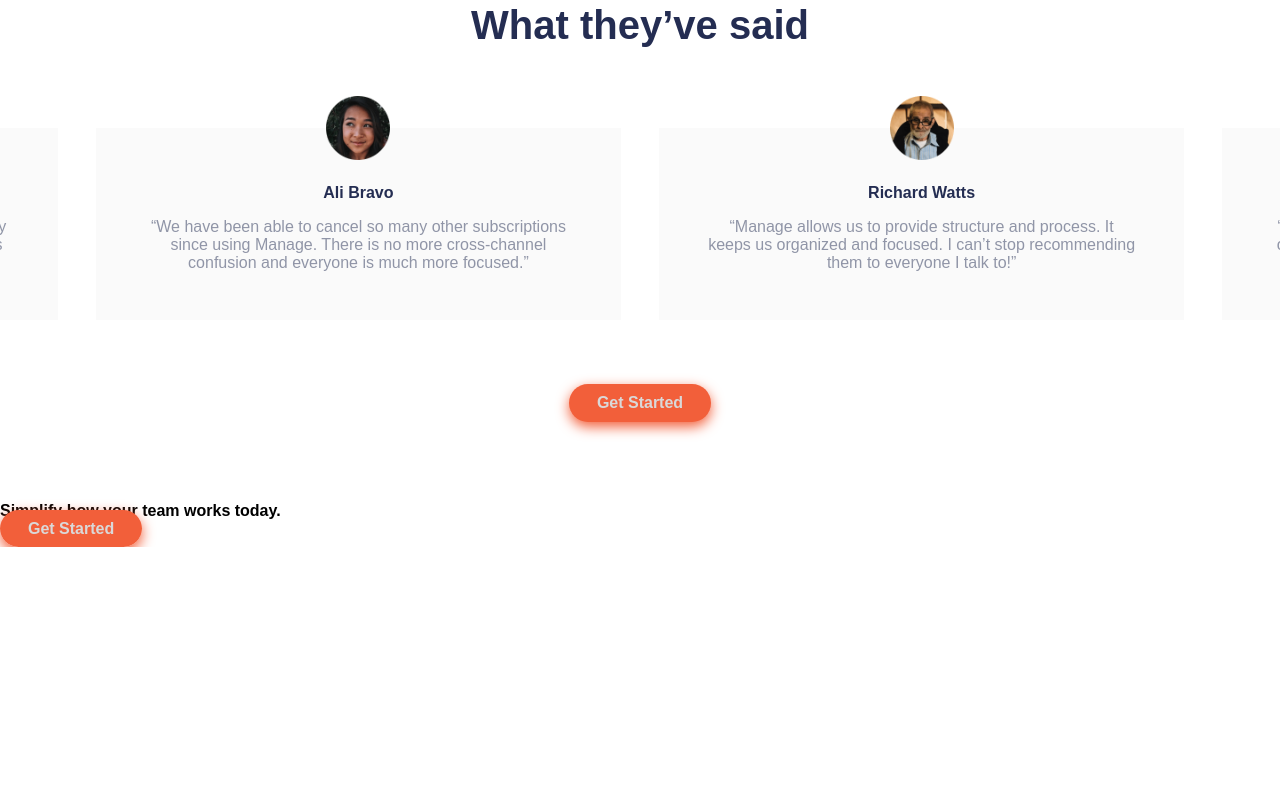
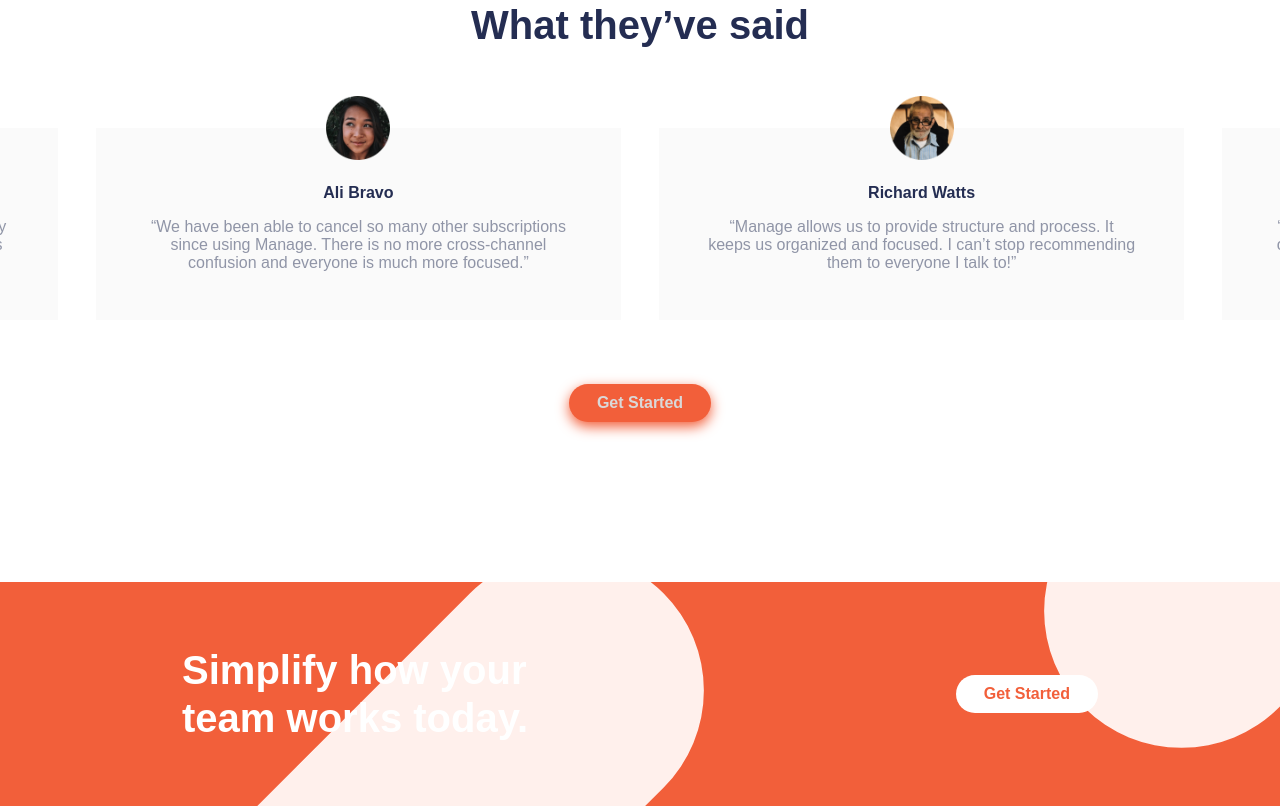
Before and after one commit to Simply-man/DesignPage, a plain HTML site: page index.html in a window 1280 px wide. Shown: the part 1266-2072 px from the top of the page. Before the commit the page ends 1813 px from the top, so only its background shows below. Drawn offline with Linux system fonts and the light colour scheme; a web font is replaced by a local one.

Commit message:
styled simplify section

```diff
--- a/index.html
+++ b/index.html
@@ -128,8 +128,10 @@
       <a href="#" class="btn"> Get Started</a>
     </section>
     <section class="simplify">
-      <h1 class="simplyfy-text"> Simplify how your team works today.</h1>
+      <!-- <div class="simplify-for-image"> -->
+      <h1 class="simplify-text"> Simplify how your team works today.</h1>
       <a href="" class="btn btn-color-reverse">Get Started</a>
+      <!-- </div> -->
     </section>
   </main>
   <footer>
--- a/main.css
+++ b/main.css
@@ -266,5 +266,29 @@ header {
 
 /* Simplify section */
 .simplify {
+  margin-top: 10rem;
   width: 100%;
+  background: url("./images/bg-tablet-pattern.svg") no-repeat 25% 10%,
+    url("./images/bg-tablet-pattern.svg") no-repeat 136% 120%;
+  background-size: 40%;
+  background-color: var(--brightRed);
+  display: flex;
+  flex-direction: row;
+  justify-content: space-around;
+  align-items: center;
+  color: white;
 }
+
+.simplify .simplify-text {
+  font-weight: 600;
+  font-size: 2.5rem;
+  width: 32%;
+  margin: 4rem 0;
+  line-height: 3rem;
+}
+
+.simplify .btn-color-reverse {
+  background-color: white;
+  color: var(--brightRed);
+  box-shadow: 0rem 0.3rem 0.8rem var(--veryDarkBlues);
+}
```
